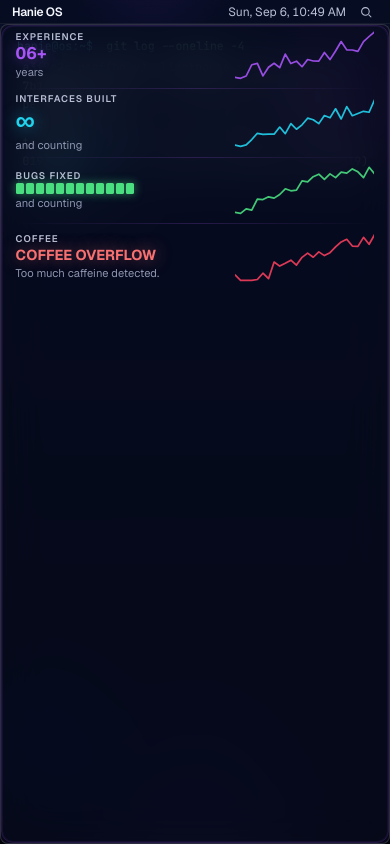
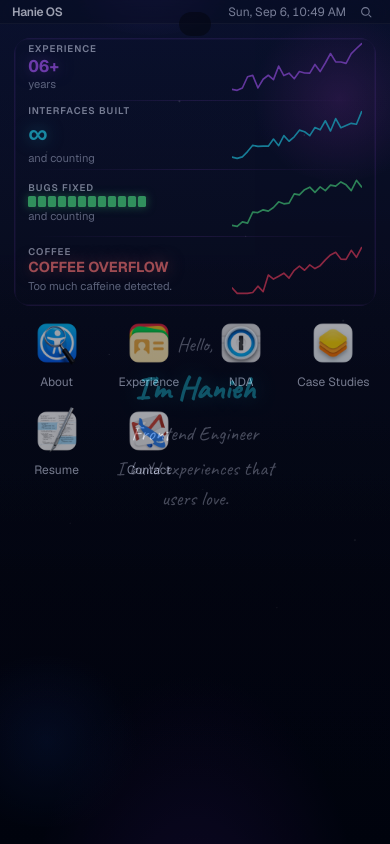
Before and after one commit to hanie-alizade/portfolio-os, a Next.js app: page / in a window 390 px wide. Built offline with nearby package versions, Linux system fonts and the light colour scheme.

Commit message:
feat(shell): integrate mobile boot experience into desktop shell and content UI
Wire the boot splash and mobile home screen into DesktopShell, and adjust window/content layouts to respond correctly to the new mobile infrastructure.

```diff
--- a/src/components/os/DesktopHero.tsx
+++ b/src/components/os/DesktopHero.tsx
@@ -28,7 +28,7 @@ export function DesktopHero() {
 
       <DesktopWidget
         id="system-stats-widget"
-        initialBounds={{ x: 10, y: 300, width: 300, height: 360 }}
+        initialBounds={{ x: 10, y: 350, width: 300, height: 360 }}
       >
         <SystemStatsWindowContent />
       </DesktopWidget>
--- a/src/components/os/DesktopShell.tsx
+++ b/src/components/os/DesktopShell.tsx
@@ -1,3 +1,6 @@
+"use client";
+
+import { useState } from "react";
 import type { ReactNode } from "react";
 import { DesktopBackground } from "@/components/os/DesktopBackground";
 import { DesktopHero } from "@/components/os/DesktopHero";
@@ -5,24 +8,52 @@ import { Dock } from "@/components/os/Dock";
 import { MenuBar } from "@/components/os/MenuBar";
 import { MenuBarProvider } from "@/components/os/MenuBarContext";
 import { WindowLayer } from "@/components/os/window/WindowLayer";
-import { WindowManagerProvider } from "@/components/os/window/WindowManagerContext";
+import {
+  WindowManagerProvider,
+  useWindowManager,
+} from "@/components/os/window/WindowManagerContext";
+import { useIsCompactViewport } from "@/hooks/useIsCompactViewport";
+import { MobileHomeScreen } from "@/components/os/mobileHomeScreen/MobileHomeScreen";
+import { BootSplash } from "@/components/os/BootSplash";
+
+function DesktopShellContent({ children }: { children?: ReactNode }) {
+  const isCompact = useIsCompactViewport();
+  const { state } = useWindowManager();
+  const [showBootSplash, setShowBootSplash] = useState(true);
+  const hasOpenWindow = Object.values(state.windows).some(
+    (w) => w.isOpen && !w.isMinimized
+  );
+
+  return (
+    <div className="os-desktop">
+      <DesktopBackground />
+      <MenuBar />
+      {showBootSplash && (
+        <BootSplash
+          variant={isCompact ? "mobile" : "desktop"}
+          onComplete={() => setShowBootSplash(false)}
+        />
+      )}
+      <main className="os-desktop-area" id="desktop-area">
+        <h1 className="sr-only">Hanie OS — Frontend Engineer Portfolio</h1>
+        {isCompact ? (
+          <MobileHomeScreen hidden={hasOpenWindow} />
+        ) : (
+          <DesktopHero />
+        )}
+        <WindowLayer />
+        {children}
+        {!isCompact && <Dock />}
+      </main>
+    </div>
+  );
+}
 
 export function DesktopShell({ children }: { children?: ReactNode }) {
   return (
     <WindowManagerProvider>
       <MenuBarProvider>
-        <div className="os-desktop">
-          <DesktopBackground />
-          <MenuBar />
-          <main className="os-desktop-area" id="desktop-area">
-            <h1 className="sr-only">Hanie OS — Frontend Engineer Portfolio</h1>
-            <DesktopHero />
-            <WindowLayer />
-            {children}
-
-            <Dock />
-          </main>
-        </div>
+        <DesktopShellContent>{children}</DesktopShellContent>
       </MenuBarProvider>
     </WindowManagerProvider>
   );
--- a/src/components/os/DesktopWidget.tsx
+++ b/src/components/os/DesktopWidget.tsx
@@ -13,6 +13,7 @@ import {
   clampWindowPosition,
   getDesktopAreaSize,
 } from "./window/geometry";
+import { useIsCompactViewport } from "@/hooks/useIsCompactViewport";
 
 type DesktopWidgetProps = {
   id: string;
@@ -45,15 +46,7 @@ export function DesktopWidget({
     const area = getDesktopAreaSize();
     return calculateViewportAwarePosition(initialBounds, area, initialBounds);
   });
-  const [isCompact, setIsCompact] = useState(false);
-
-  useEffect(() => {
-    const media = window.matchMedia("(max-width: 767px)");
-    const sync = () => setIsCompact(media.matches);
-    sync();
-    media.addEventListener("change", sync);
-    return () => media.removeEventListener("change", sync);
-  }, []);
+  const isCompact = useIsCompactViewport();
 
   const applyTransform = useCallback((x: number, y: number) => {
     const node = frameRef.current;
@@ -180,6 +173,7 @@ export function DesktopWidget({
     : {
         width: bounds.width,
         height: bounds.height,
+        transform: `translate3d(${bounds.x}px, ${bounds.y}px, 0)`,
       };
 
   return (
--- a/src/components/os/Dock.tsx
+++ b/src/components/os/Dock.tsx
@@ -9,51 +9,9 @@ import {
   motion,
   type MotionValue,
 } from "motion/react";
-import type { DockAppId } from "@/components/os/appIds";
 import { useWindowManager } from "@/components/os/window/WindowManagerContext";
-
-export type { DockAppId };
-
-type DockApp = { id: DockAppId; label: string; hint: string; icon: string };
-
-const dockApps: DockApp[] = [
-  {
-    id: "about",
-    label: "About",
-    hint: "This is me",
-    icon: "/os/dockIcons/about.png",
-  },
-  {
-    id: "experience",
-    label: "Experience",
-    hint: "My journey",
-    icon: "/os/dockIcons/experience.png",
-  },
-  {
-    id: "nda",
-    label: "NDA",
-    hint: "Locked work",
-    icon: "/os/dockIcons/nda.png",
-  },
-  {
-    id: "case-studies",
-    label: "Case Studies",
-    hint: "Deep dive",
-    icon: "/os/dockIcons/case-studies.png",
-  },
-  {
-    id: "resume",
-    label: "Resume",
-    hint: "Download CV",
-    icon: "/os/dockIcons/resume.png",
-  },
-  {
-    id: "contact",
-    label: "Contact",
-    hint: "Get in touch",
-    icon: "/os/dockIcons/contact.png",
-  },
-];
+import type { DockApp } from "./dockApps";
+import { dockApps } from "./dockApps";
 
 const BASE_SIZE = 44;
 const MAX_SIZE = 68;
--- a/src/components/os/MenuBar.tsx
+++ b/src/components/os/MenuBar.tsx
@@ -297,6 +297,26 @@ function HelpMenu({
   );
 }
 
+function DynamicIsland() {
+  const { state } = useWindowManager();
+  const activeWindow = Object.values(state.windows).find(
+    (w) => w.isOpen && !w.isMinimized
+  );
+
+  return (
+    <div
+      className={`os-dynamic-island${
+        activeWindow ? " os-dynamic-island--active" : ""
+      }`}
+      aria-live="polite"
+    >
+      {activeWindow ? (
+        <span className="os-dynamic-island__label">{activeWindow.title}</span>
+      ) : null}
+    </div>
+  );
+}
+
 export function MenuBar() {
   const { activeMenu, openMenu, closeMenu } = useMenuBar();
   const { openWindow } = useWindowManager();
@@ -369,6 +389,10 @@ export function MenuBar() {
           />
           OPEN TO OPPORTUNITIES
         </p>
+      </div>
+
+      <div className="pointer-events-none absolute left-1/2 flex -translate-x-1/2 md:hidden">
+        <DynamicIsland />
       </div>
 
       <div className="flex shrink-0 items-center gap-os-2 sm:gap-os-3">
--- a/src/components/os/window/types.ts
+++ b/src/components/os/window/types.ts
@@ -38,6 +38,7 @@ export type CreateWindowInput = {
   appId?: DockAppId;
   bounds: WindowBounds;
   isOpen?: boolean;
+  isOpenOnMobile?: boolean;
   isMinimized?: boolean;
   isMaximized?: boolean;
   chrome?: WindowChrome;
```
